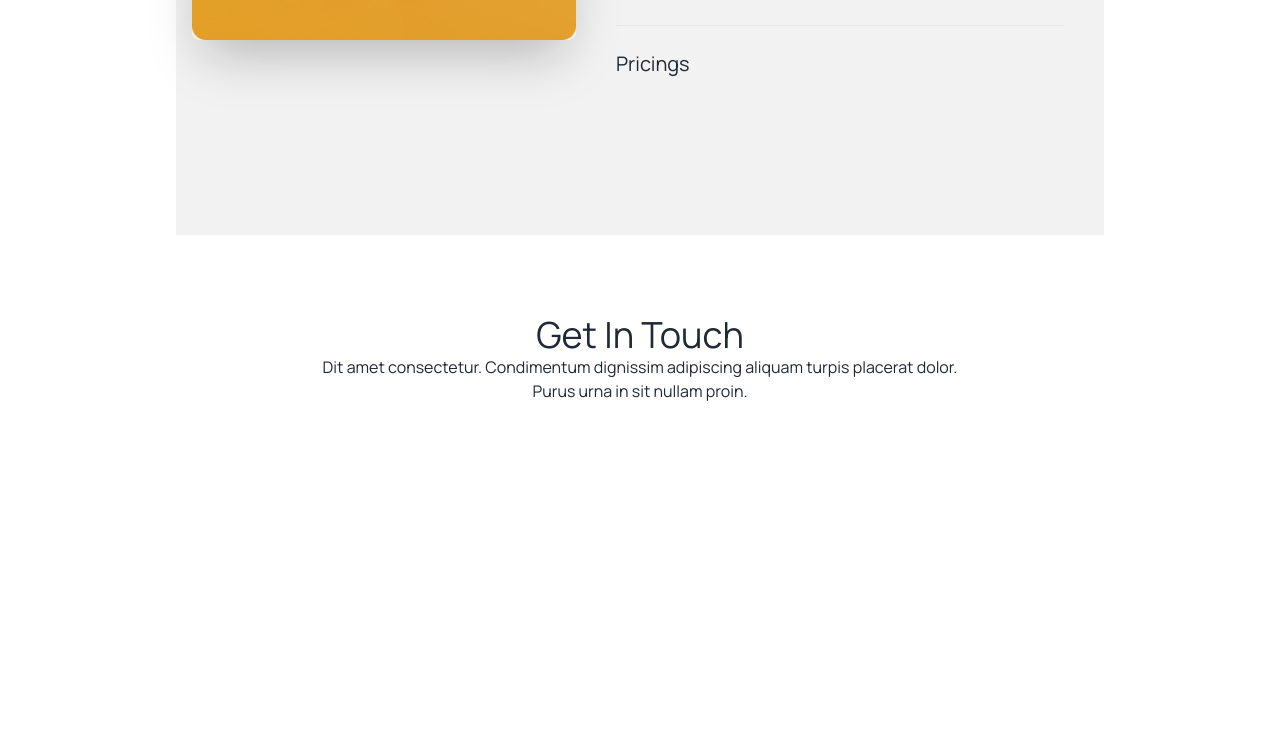
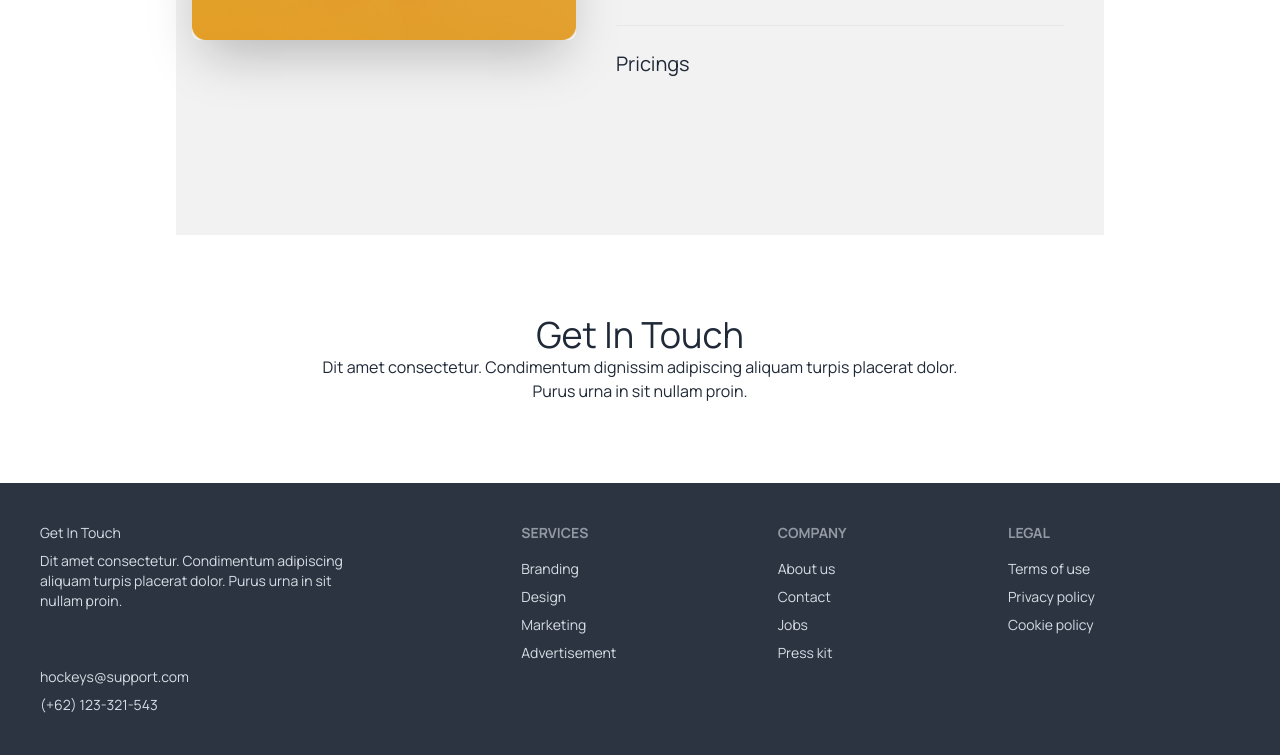
Before and after one commit to moinul8852/assignment3, a plain HTML site: page index.html in a window 1280 px wide. Shown: the part 3410-4165 px from the top of the page. Before the commit the page ends 3893 px from the top, so only its background shows below. Drawn offline with nearby package versions, Linux system fonts and the light colour scheme.

Commit message:
little done

```diff
--- a/index.html
+++ b/index.html
@@ -262,6 +262,38 @@
     </div>
     </main>
     <footer>
+      <div>
+        <footer class="footer p-10 bg-neutral text-neutral-content">
+          <div>
+            <h2>Get In Touch
+          </h2>
+        <p class="w-80 h-20">Dit amet consectetur. Condimentum  adipiscing aliquam turpis placerat dolor. Purus urna in sit nullam proin. </p>
+        <br>
+        <p>hockeys@support.com</p>
+        <p>(+62) 123-321-543</p>
+        </div>
+          <nav>
+            <header class="footer-title">Services</header>
+            <a class="link link-hover">Branding</a>
+            <a class="link link-hover">Design</a>
+            <a class="link link-hover">Marketing</a>
+            <a class="link link-hover">Advertisement</a>
+          </nav>
+          <nav>
+            <header class="footer-title">Company</header>
+            <a class="link link-hover">About us</a>
+            <a class="link link-hover">Contact</a>
+            <a class="link link-hover">Jobs</a>
+            <a class="link link-hover">Press kit</a>
+          </nav>
+          <nav>
+            <header class="footer-title">Legal</header>
+            <a class="link link-hover">Terms of use</a>
+            <a class="link link-hover">Privacy policy</a>
+            <a class="link link-hover">Cookie policy</a>
+          </nav>
+        </footer>
+      </div>
 
     </footer>
 
```
